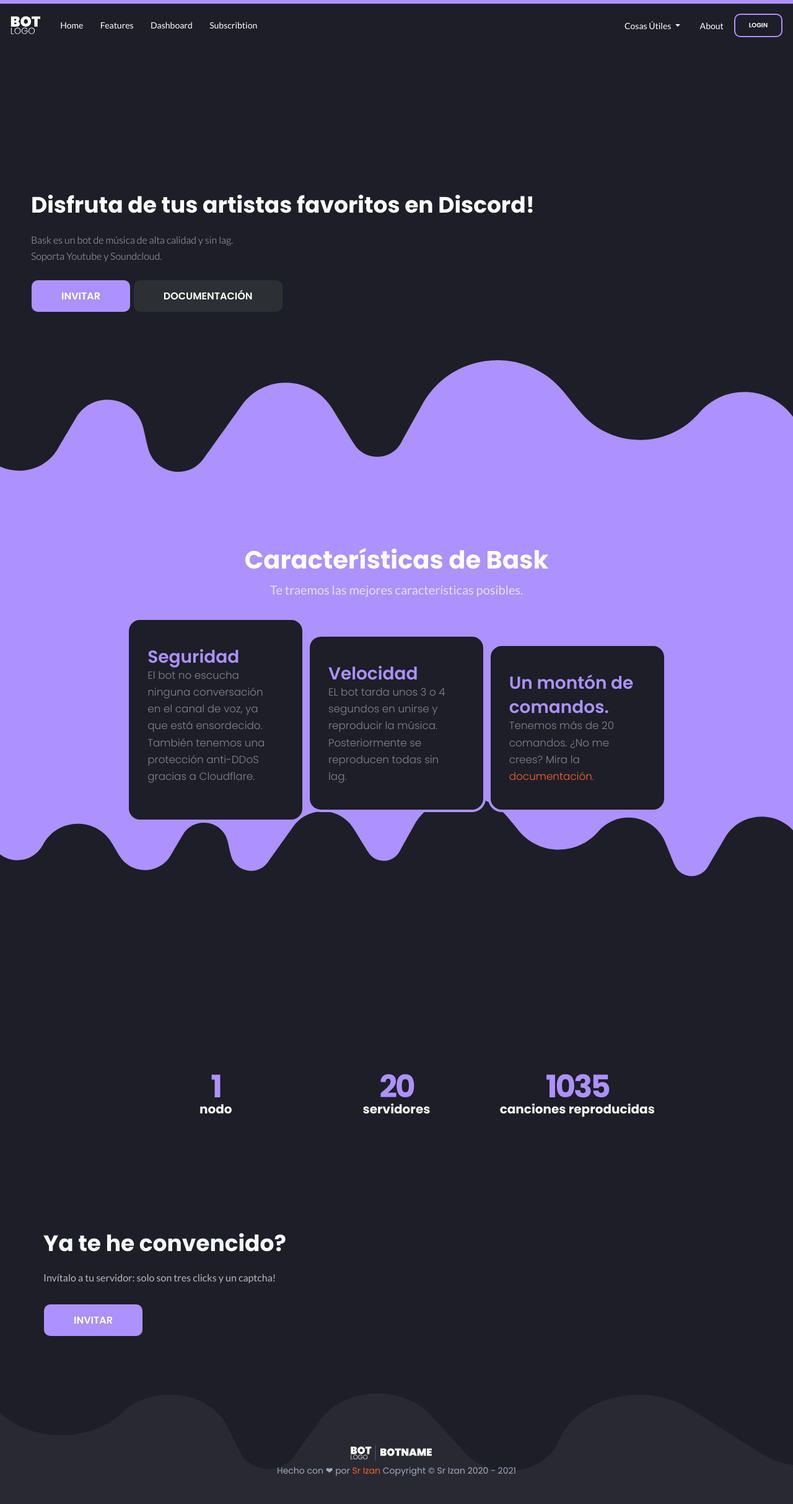
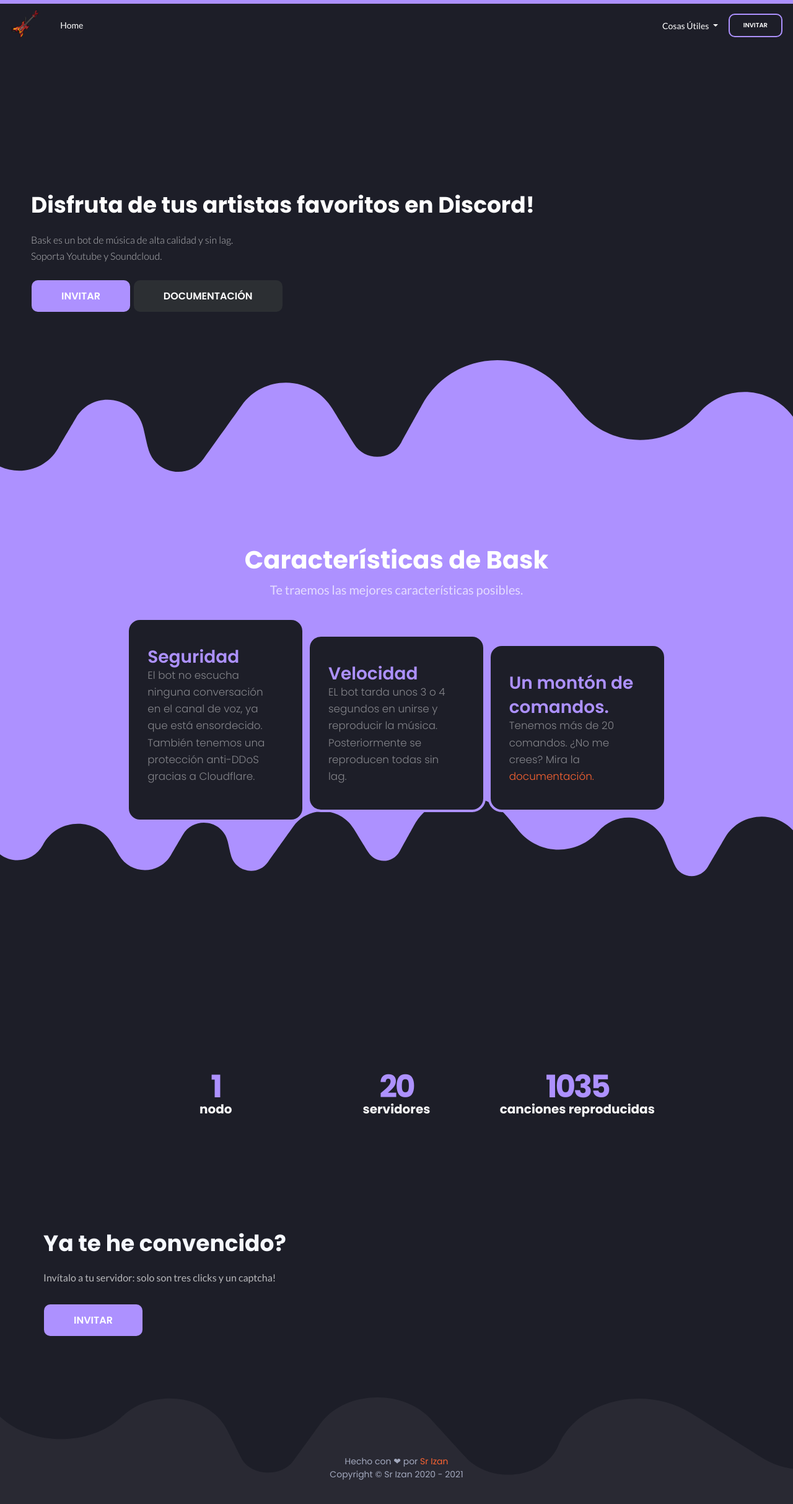
Before and after one commit to baskbotml/website-old, a plain HTML site: page index.html in a window 1280 px wide. Shown: the whole page at 62% size. Drawn offline with nearby package versions, Linux system fonts and the light colour scheme.

Commit message:
Primera version POGCHAMP

```diff
--- a/index.html
+++ b/index.html
@@ -16,13 +16,13 @@
     <button class="navbar-toggler" type="button" data-toggle="collapse" data-target="#navbarSupportedContent" aria-controls="navbarSupportedContent" aria-expanded="false" aria-label="Toggle navigation">
         <img src="assets/menuIcon.svg" width="20px" height="20px" style="max-width: none !important;">
     </button>
-    <img src="assets/BotLogo.svg" width="50" height="50">
+    <img src="icon.png" width="50" height="50">
     <div class="collapse navbar-collapse" id="navbarSupportedContent" style="margin-left: 20px !important">
         <ul class="navbar-nav mr-auto">
             <li class="nav-item active">
                 <a class="nav-link" href="#/">Home <span class="sr-only">(current)</span></a>
             </li>
-            <li class="nav-item">
+            <!-- <li class="nav-item">
                 <a class="nav-link" href="#">Features</a>
             </li>
             <li class="nav-item">
@@ -30,23 +30,23 @@
             </li>
             <li class="nav-item">
                 <a class="nav-link" href="#">Subscribtion</a>
-            </li>
+            </li> -->
         </ul>
         <div class="nav-item dropdown">
             <a class="nav-link dropdown-toggle" href="#" id="navbarDropdown" role="button" data-toggle="dropdown" aria-haspopup="true" aria-expanded="false">
                 Cosas útiles
             </a>
             <div class="dropdown-menu" aria-labelledby="navbarDropdown">
-                <a class="dropdown-item" href="#">Comandos</a>
-                <a class="dropdown-item" href="#">Estado</a>
+                <a class="dropdown-item" href="documentacion.html">Comandos</a>
+                <a class="dropdown-item" href="https://status.srizan.ml">Estado</a>
                 <div class="dropdown-divider"></div>
-                <a class="dropdown-item" href="#">Server settings</a>
+                <!-- <a class="dropdown-item" href="#">Server settings</a> -->
             </div>
         </div>
         <div class="nav-item">
-            <a class="nav-link" href="#">About</a>
+            <!-- <a class="nav-link" href="#">About</a> -->
         </div>
-        <button class="btn login-btn btn-outline-accent my-2 my-sm-0" style="font-size: 10px !important;font-family: poppins !important;">LOGIN</button>
+        <button class="btn login-btn btn-outline-accent my-2 my-sm-0" style="font-size: 10px !important;font-family: poppins !important;" onclick="location.href='https://discord.com/oauth2/authorize?client_id=740670057566437567&scope=bot&permissions=301296759';">INVITAR</button>
     </div>
 </nav>
 <div class="heading">
@@ -115,8 +115,8 @@
     </div>
     <div class="footer">
         <div class="bot-footer">
-            <img src="assets/BotLogoWord.svg" width="150"><br />
-            Hecho con ❤ por <a href="https://srizan.ml">Sr Izan</a>
+            <!-- <img src="assets/BotLogoWord.svg" width="150">--><br />
+            Hecho con ❤ por <a href="https://srizan.ml">Sr Izan</a><br>
             Copyright © Sr Izan 2020 - 2021
         </div><br/>
     </div>
```
Also changed, not shown: icon.png (added).
